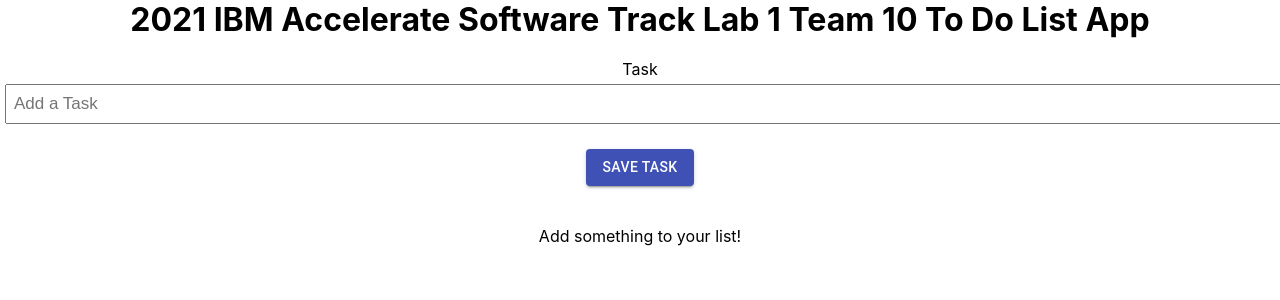
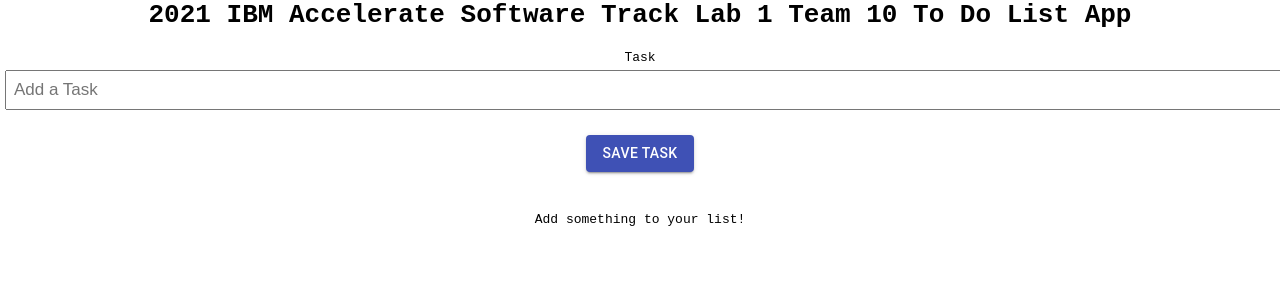
Before and after one commit to 2021-IBM-Accelerate-SW-Track/lab-1-team-10, a React (Create React App) app: page / in a window 1280 px wide. Shown: the top 300 px of the page. Built offline with nearby package versions, Linux system fonts and the light colour scheme; the HTML template or start-up script is replaced by a standard one.

Commit message:
font chnage

```diff
--- a/src/App.css
+++ b/src/App.css
@@ -7,7 +7,7 @@
 }
 
 body {
-  font-family: 'Poppins', sans-serif;
+  font-family: monospace;
 }
 
 .container {
@@ -34,16 +34,13 @@
 
 body {
   margin: 0;
-  font-family: -apple-system, BlinkMacSystemFont, 'Segoe UI', 'Roboto', 'Oxygen',
-    'Ubuntu', 'Cantarell', 'Fira Sans', 'Droid Sans', 'Helvetica Neue',
-    sans-serif;
+  font-family: monospace;
   -webkit-font-smoothing: antialiased;
   -moz-osx-font-smoothing: grayscale;
 }
 
 code {
-  font-family: source-code-pro, Menlo, Monaco, Consolas, 'Courier New',
-    monospace;
+  font-family: monospace;
 }
 
 .btn {
@@ -57,7 +54,7 @@
   cursor: pointer;
   text-decoration: none;
   font-size: 15px;
-  font-family: inherit;
+  font-family: monospace;
 }
 
 .btn:focus {
```
